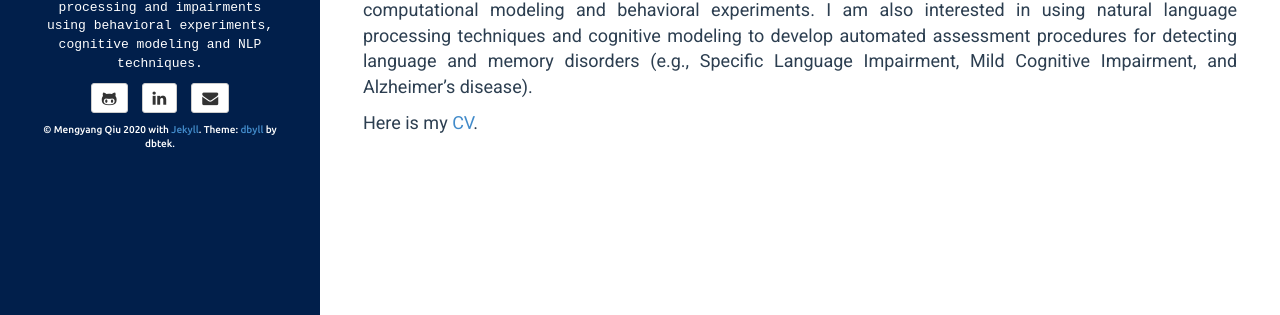
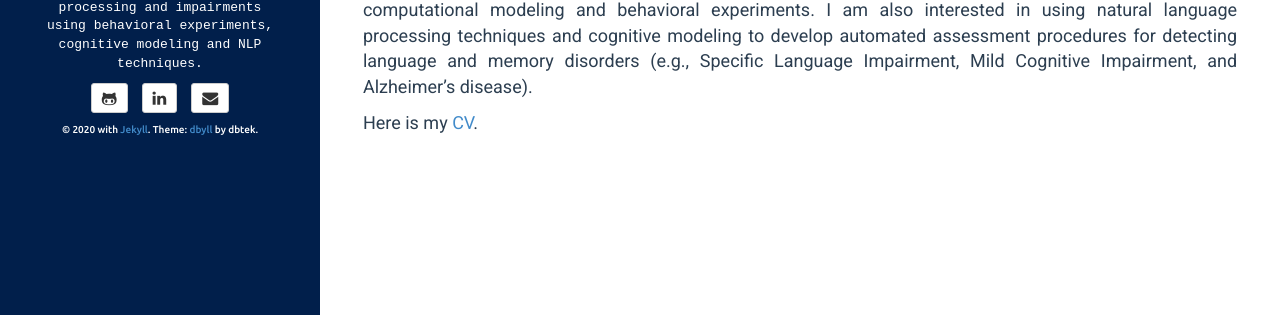
Before and after one commit to mengyangq/mengyangq.github.io, a Jekyll site: the page built from index.html, in a window 1280 px wide. Shown: the part 309-624 px from the top of the page. Built offline with Jekyll 4.4.1, drawn with Linux system fonts in a browser that asks for light colours.

Commit message:
Update sidebar.html

```diff
--- a/_includes/sidebar.html
+++ b/_includes/sidebar.html
@@ -39,7 +39,7 @@
 </div>
 
 <div id ="copy" class="text-center">
-	&copy; Mengyang Qiu {{ site.time | date: '%Y' }} with <a href="http://jekyllrb.com/">Jekyll</a>. Theme: <a href="https://github.com/dbtek/dbyll">dbyll</a> by dbtek.
+	&copy; {{ site.time | date: '%Y' }} with <a href="http://jekyllrb.com/">Jekyll</a>. Theme: <a href="https://github.com/dbtek/dbyll">dbyll</a> by dbtek.
 </div>
 
 <!-- sidebar.html end -->
```
